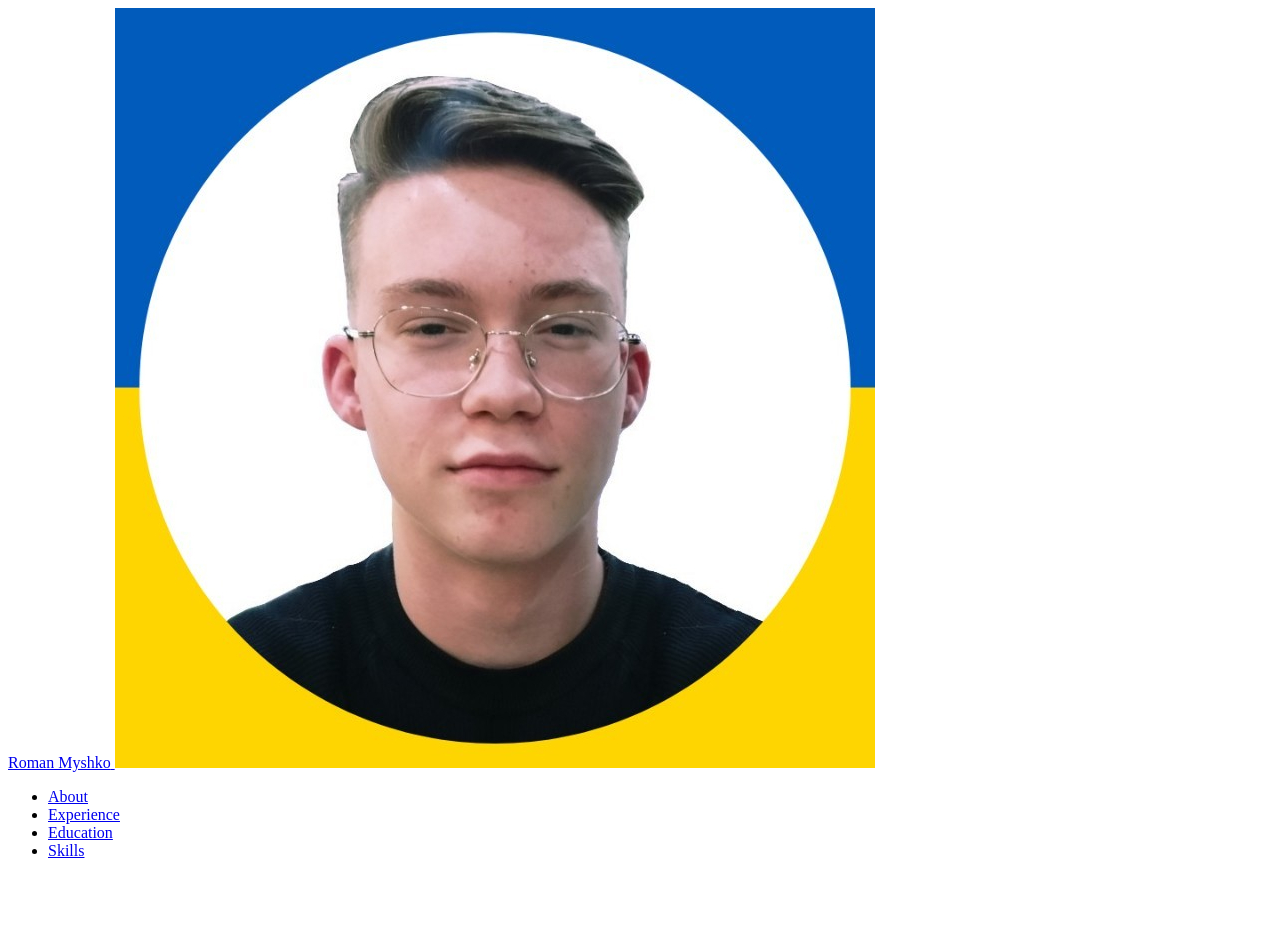
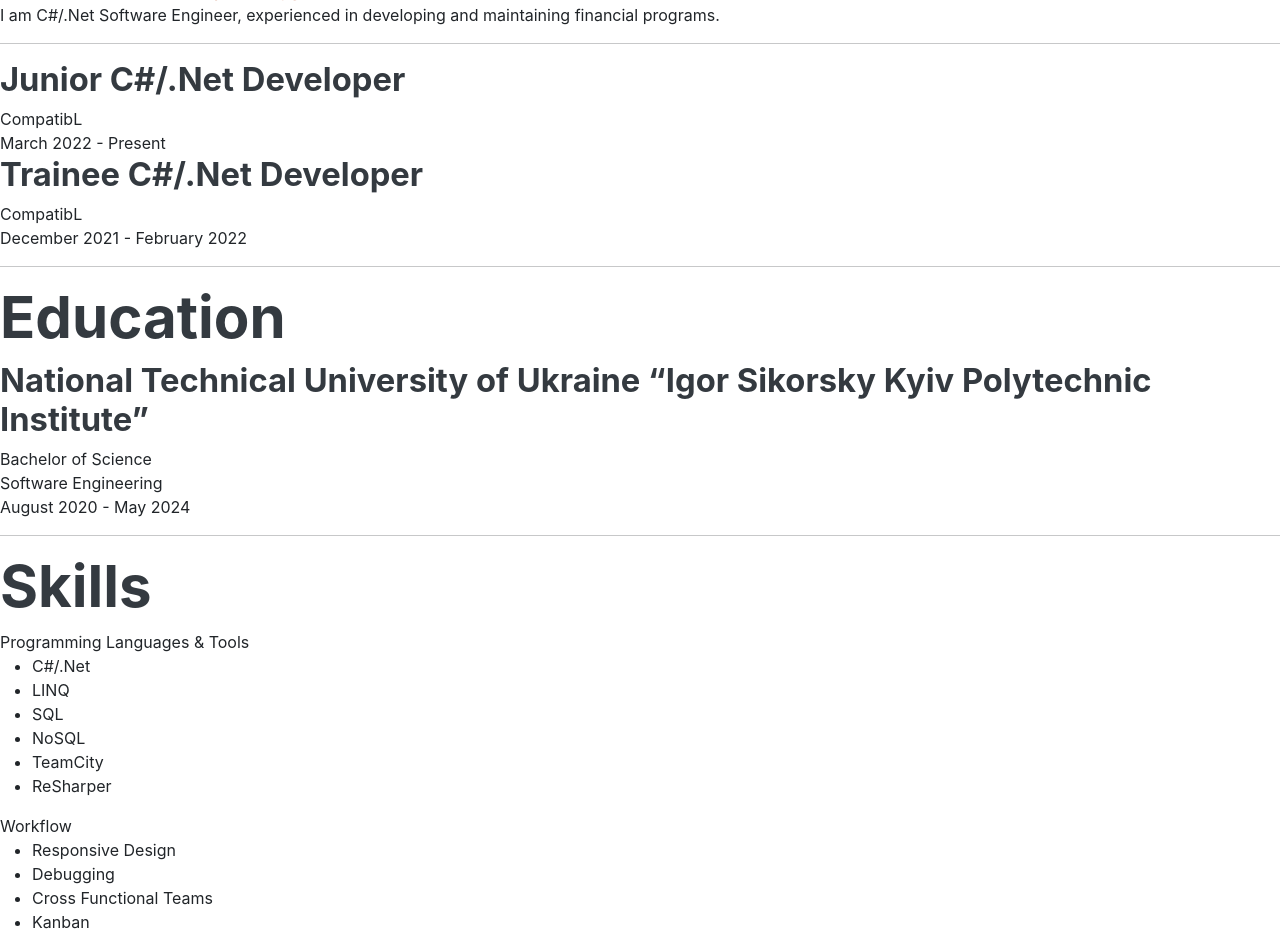
Before and after one commit to romamyshko/web_labs, a plain HTML site: page index.html in a window 1280 px wide. Before the commit the page ends 876 px from the top, so only its background shows below. Drawn offline with Linux system fonts and the light colour scheme; files that its build step writes are made by us from their sources; a web font is replaced by a local one.

Commit message:
Added HTML code and applied CSS styles.

```diff
--- a/index.html
+++ b/index.html
@@ -7,24 +7,89 @@
     <title>Resume</title>
     <link href="https://fonts.googleapis.com/css?family=Saira+Extra+Condensed:500,700" rel="stylesheet" type="text/css" />
     <link href="https://fonts.googleapis.com/css?family=Muli:400,400i,800,800i" rel="stylesheet" type="text/css" />
-    <link href="css/styles.css" rel="stylesheet" />
+    <link href="styles.css" rel="stylesheet" />
 </head>
-<body id="page-top">
-    <!-- Navigation-->
-    <nav id="sideNav">
-        <a href="#page-top">
-            <span>Roman Myshko</span>
-            <span><img src="assets/img.jpg" alt="..." /></span>
-        </a>
-
-        <div class="collapse navbar-collapse" id="navbarResponsive">
-            <ul class="navbar-nav">
-                <li class="nav-item"><a class="nav-link" href="#about">About</a></li>
-                <li class="nav-item"><a class="nav-link" href="#experience">Experience</a></li>
-                <li class="nav-item"><a class="nav-link" href="#education">Education</a></li>
-                <li class="nav-item"><a class="nav-link" href="#skills">Skills</a></li>
-            </ul>
-        </div>
-    </nav>
+<body>
+    <!-- Page Content-->
+    <div>
+        <!-- About-->
+        <section>
+            <div>
+                <h1>Roman Myshko</h1>
+                <div>
+                    +(380) 95 49 27 307
+                    <a href="mailto:name@email.com">romamyshko12@gmail.com</a>
+                </div>
+                <p>I am C#/.Net Software Engineer, experienced in developing and maintaining financial programs.</p>
+            </div>
+        </section>
+        <hr>
+        <!-- Experience-->
+        <section>
+            <div>
+                <h2</h2>
+                <div>
+                    <div>
+                        <h3 >Junior C#/.Net Developer</h3>
+                        <div>CompatibL</div>
+                    </div>
+                    <div><span class="text-primary">March 2022 - Present</span></div>
+                </div>
+                <div>
+                    <div>
+                        <h3>Trainee C#/.Net Developer</h3>
+                        <div>CompatibL</div>
+                    </div>
+                    <div><span class="text-primary">December 2021 - February 2022</span></div>
+                </div>
+            </div>
+        </section>
+        <hr>
+        <!-- Education-->
+        <section>
+            <div >
+                <h2>Education</h2>
+                <div>
+                    <div>
+                        <h3>National Technical University of Ukraine “Igor Sikorsky Kyiv Polytechnic Institute”</h3>
+                        <div>Bachelor of Science</div>
+                        <div>Software Engineering</div>
+                    </div>
+                    <div><span>August 2020 - May 2024</span></div>
+                </div>
+            </div>
+        </section>
+        <hr/>
+        <!-- Skills-->
+        <section>
+            <div>
+                <h2>Skills</h2>
+                <div>Programming Languages & Tools</div>
+                <ul>
+                    <li>C#/.Net</li>
+                    <li>LINQ</li>
+                    <li>SQL</li>
+                    <li>NoSQL</li>
+                    <li>TeamCity</li>
+                    <li>ReSharper</li>
+                </ul>
+                <div>Workflow</div>
+                <ul>
+                    <li>
+                        Responsive Design
+                    </li>
+                    <li>
+                        Debugging
+                    </li>
+                    <li>
+                        Cross Functional Teams
+                    </li>
+                    <li>
+                        Kanban
+                    </li>
+                </ul>
+            </div>
+        </section>
+    </div>
 </body>
 </html>
--- a/styles.css
+++ b/styles.css
@@ -0,0 +1,118 @@
+:root {
+    --bs-body-font-family: Muli, -apple-system, BlinkMacSystemFont, Segoe UI, Roboto, Helvetica Neue, Arial, sans-serif, Apple Color Emoji, Segoe UI Emoji, Segoe UI Symbol, Noto Color Emoji;
+    --bs-body-font-size: 1rem;
+    --bs-body-font-weight: 400;
+    --bs-body-line-height: 1.5;
+    --bs-body-color: #212529;
+    --bs-body-bg: #fff;
+  }
+
+* {
+    margin: 0;
+    padding: 0;
+
+}
+
+a {
+    text-decoration: none;
+}
+
+html, body {
+    height: 100%;
+}
+
+
+
+body {
+    margin: 0;
+    font-family: var(--bs-body-font-family);
+    font-size: var(--bs-body-font-size);
+    font-weight: var(--bs-body-font-weight);
+    line-height: var(--bs-body-line-height);
+    color: var(--bs-body-color);
+    text-align: var(--bs-body-text-align);
+    background-color: var(--bs-body-bg);
+    -webkit-text-size-adjust: 100%;
+    -webkit-tap-highlight-color: rgba(0, 0, 0, 0);
+    display: flex;
+    align-items: center;
+    align-content: center;
+    justify-content: center;
+  }
+
+  hr {
+    margin: 1rem 0;
+    color: inherit;
+    background-color: currentColor;
+    border: 0;
+    opacity: 0.25;
+  }
+
+  hr:not([size]) {
+    height: 1px;
+  }
+
+  h6, .h6, h5, .h5, h4, .h4, h3, .h3, h2, .h2, h1, .h1 {
+    margin-top: 0;
+    margin-bottom: 0.5rem;
+    font-family: "Saira Extra Condensed", -apple-system, BlinkMacSystemFont, "Segoe UI", Roboto, "Helvetica Neue", Arial, sans-serif, "Apple Color Emoji", "Segoe UI Emoji", "Segoe UI Symbol", "Noto Color Emoji";
+    font-weight: 700;
+    line-height: 1.2;
+    color: #343a40;
+  }
+
+  h1, .h1 {
+    font-size: calc(1.725rem + 5.7vw);
+  }
+
+  h2, .h2 {
+    font-size: calc(1.475rem + 2.7vw);
+  }
+
+  h3, .h3 {
+    font-size: calc(1.325rem + 0.9vw);
+  }
+
+  h4, .h4 {
+    font-size: calc(1.275rem + 0.3vw);
+  }
+
+  h5, .h5 {
+    font-size: 1.25rem;
+  }
+
+  h6, .h6 {
+    font-size: 1rem;
+  }
+
+  p {
+    margin-top: 0;
+    margin-bottom: 1rem;
+  }
+
+  ol,
+  ul {
+    padding-left: 2rem;
+  }
+
+  ol,
+  ul,
+  dl {
+    margin-top: 0;
+    margin-bottom: 1rem;
+  }
+
+  ol ol,
+  ul ul,
+  ol ul,
+  ul ol {
+    margin-bottom: 0;
+  }
+
+  a {
+    color: #bd5d38;
+  }
+
+  a:hover {
+    color: #502110;
+  }
```
